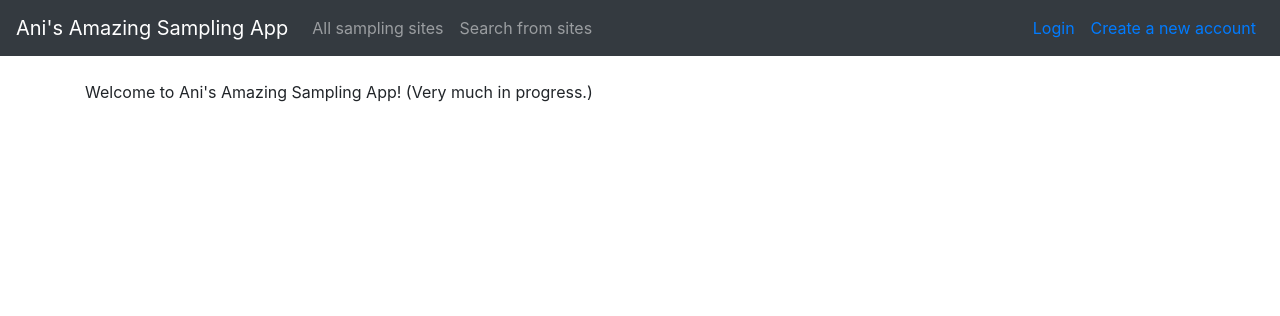
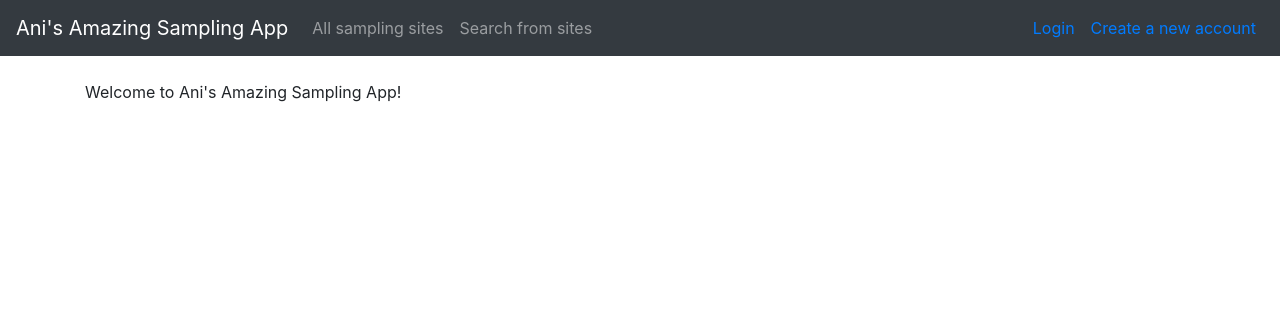
Before and after one commit to ansolotli/Tutkimussovellus, a Flask app: page / in a window 1280 px wide. Shown: the top 316 px of the page. Run offline with Flask 2, Linux system fonts and the light colour scheme; some libraries are stand-ins or nearby versions.

Commit message:
Update index.html

```diff
--- a/application/templates/index.html
+++ b/application/templates/index.html
@@ -3,6 +3,5 @@
 {% block body %}
 <p>
   Welcome to Ani's Amazing Sampling App!
-  (Very much in progress.)
 </p>
 {% endblock %}
```
